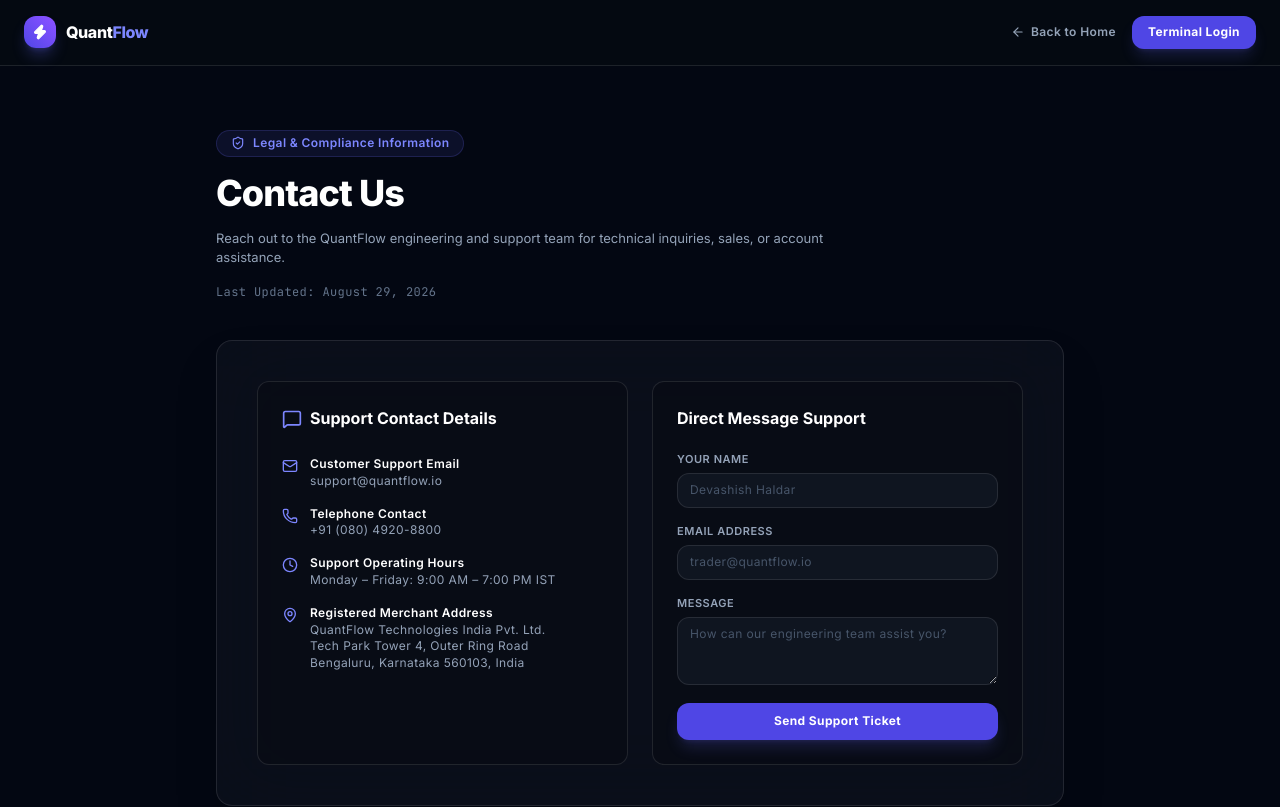
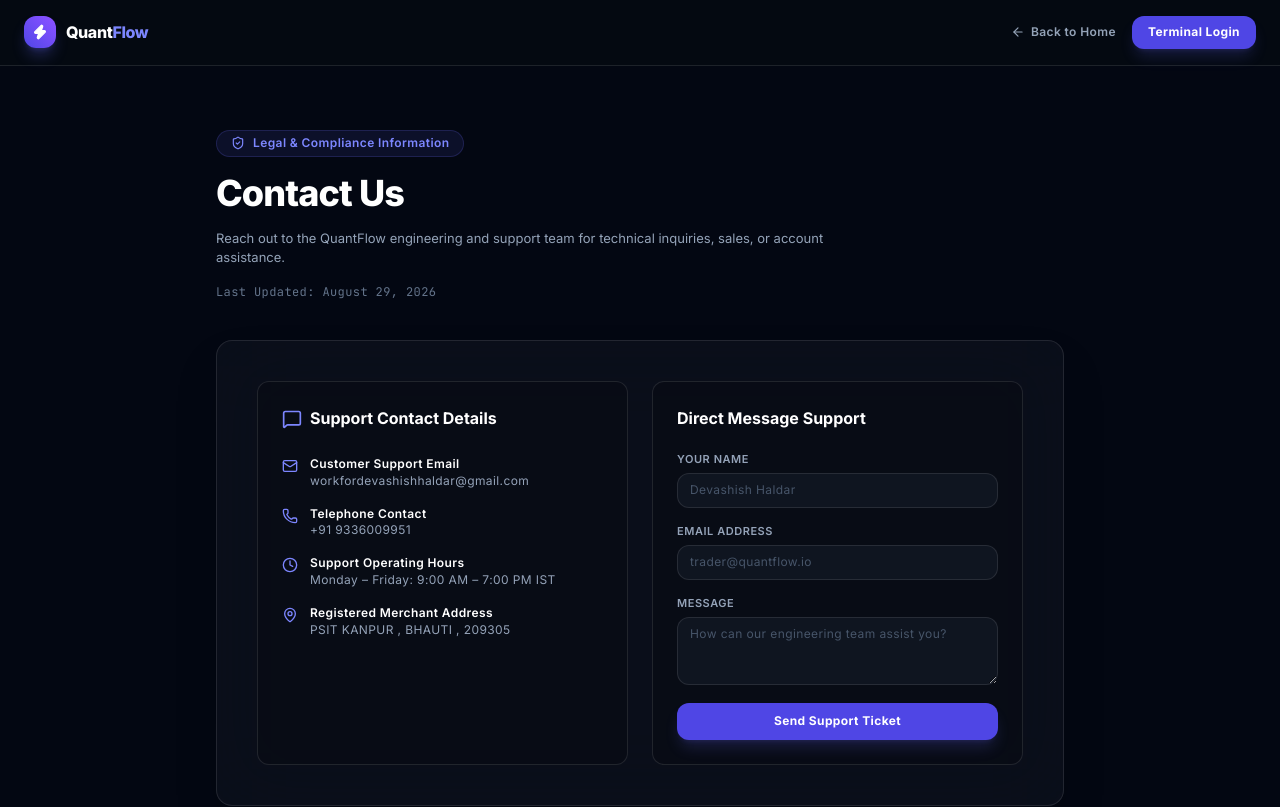
Before and after one commit to devashishhaldar2006/QuantFlow, a Next.js app in the folder frontend/: page /contact in a window 1280 px wide. Shown: the top 807 px of the page. Built offline with nearby package versions, Linux system fonts and the light colour scheme; no server answers.

Commit message:
docs: update official customer support and author contact information across platform

```diff
--- a/frontend/src/app/contact/page.tsx
+++ b/frontend/src/app/contact/page.tsx
@@ -20,7 +20,7 @@ export default function ContactPage() {
               <Mail className="size-4 text-indigo-400 shrink-0 mt-0.5" />
               <div>
                 <p className="font-semibold text-white">Customer Support Email</p>
-                <p className="text-slate-400">support@quantflow.io</p>
+                <p className="text-slate-400">workfordevashishhaldar@gmail.com</p>
               </div>
             </div>
 
@@ -28,7 +28,7 @@ export default function ContactPage() {
               <Phone className="size-4 text-indigo-400 shrink-0 mt-0.5" />
               <div>
                 <p className="font-semibold text-white">Telephone Contact</p>
-                <p className="text-slate-400">+91 (080) 4920-8800</p>
+                <p className="text-slate-400">+91 9336009951</p>
               </div>
             </div>
 
@@ -45,9 +45,7 @@ export default function ContactPage() {
               <div>
                 <p className="font-semibold text-white">Registered Merchant Address</p>
                 <p className="text-slate-400">
-                  QuantFlow Technologies India Pvt. Ltd.<br />
-                  Tech Park Tower 4, Outer Ring Road<br />
-                  Bengaluru, Karnataka 560103, India
+                  PSIT KANPUR , BHAUTI , 209305
                 </p>
               </div>
             </div>
--- a/frontend/src/app/page.tsx
+++ b/frontend/src/app/page.tsx
@@ -569,10 +569,10 @@ export default function LandingPage() {
 
           <div className="space-y-3">
             <p className="font-semibold text-white uppercase tracking-wider text-[11px]">Customer Support</p>
-            <p className="text-slate-400">Email: support@quantflow.io</p>
-            <p className="text-slate-400">Phone: +91 (080) 4920-8800</p>
+            <p className="text-slate-400">Email: workfordevashishhaldar@gmail.com</p>
+            <p className="text-slate-400">Phone: +91 9336009951</p>
             <p className="text-slate-400">Hours: Mon-Fri 9:00 AM – 7:00 PM IST</p>
-            <p className="text-slate-500 text-[11px]">Outer Ring Road, Bengaluru, KA 560103</p>
+            <p className="text-slate-500 text-[11px]">PSIT KANPUR , BHAUTI , 209305</p>
           </div>
         </div>
 
--- a/frontend/src/app/refund/page.tsx
+++ b/frontend/src/app/refund/page.tsx
@@ -38,7 +38,7 @@ export default function RefundPage() {
       <section className="space-y-3">
         <h2 className="text-lg font-bold text-white">5. How to Request a Refund</h2>
         <p>
-          To request a refund, please send an email to support@quantflow.io with your registered account email address, subscription transaction ID, and a brief description of your request.
+          To request a refund, please send an email to workfordevashishhaldar@gmail.com with your registered account email address, subscription transaction ID, and a brief description of your request.
         </p>
       </section>
     </LegalPageLayout>
```
Also changed, not shown: 1 other file (tests, documents, lock files or other folders).
